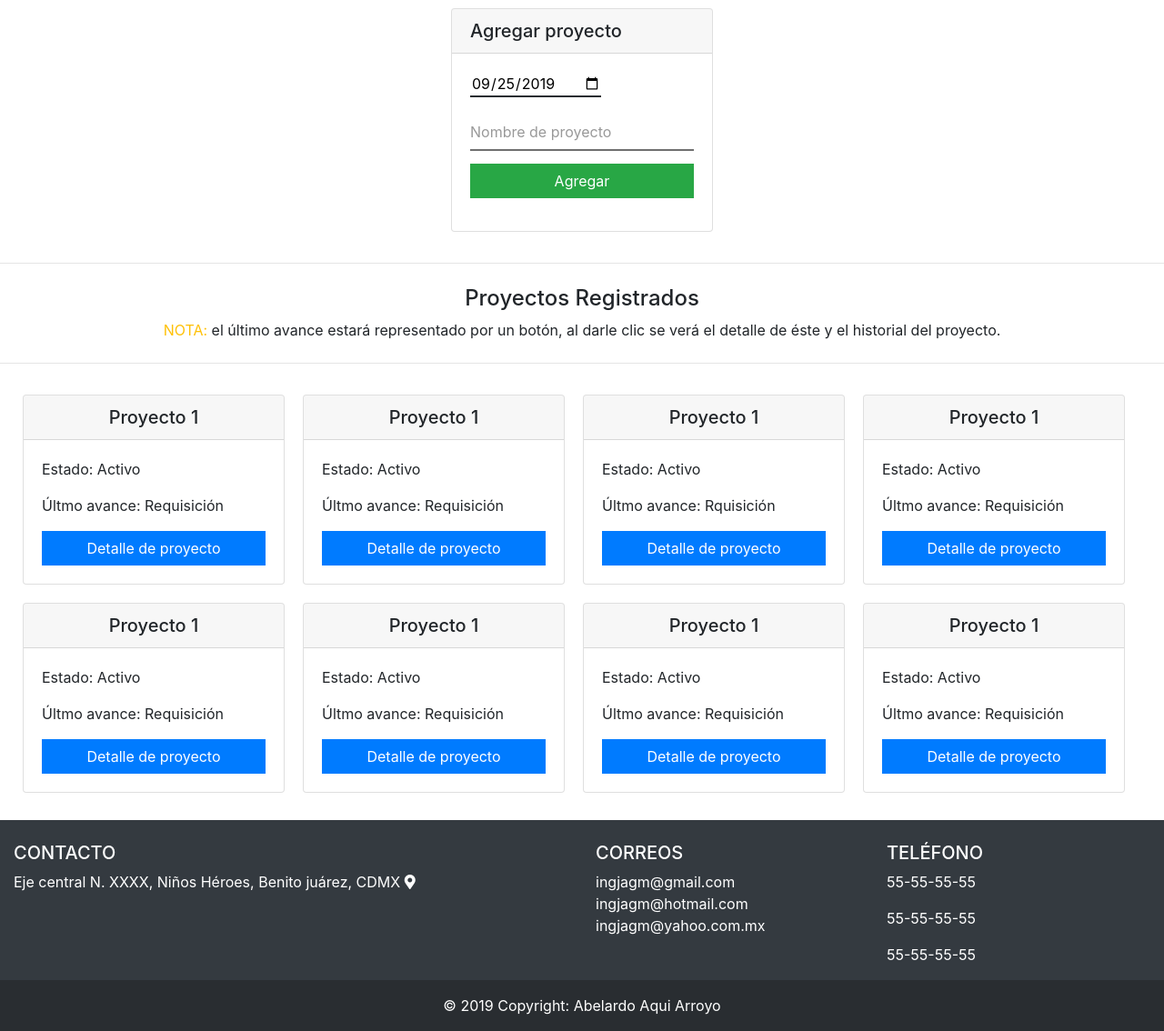
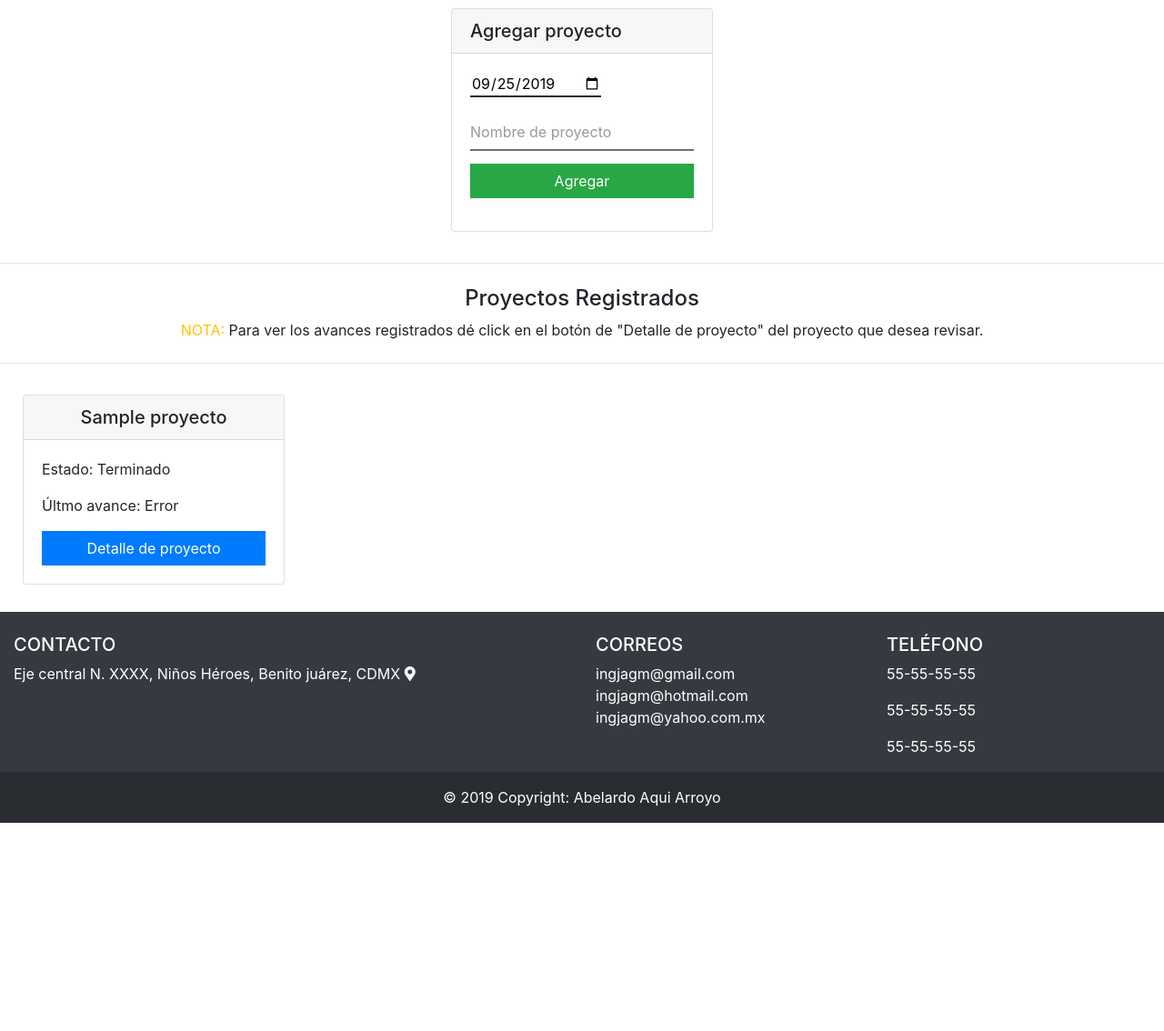
Before and after one commit to TecAbel/ProjectsMan, a PHP site: page /proyectos in a window 1280 px wide. Shown: the part 404-1538 px from the top of the page at 91% size. After the commit the page ends 1309 px from the top, so only its background shows below. Run offline with PHP 8.4, Linux system fonts and the light colour scheme; the visitor is signed in with stand-in values (Sample User, id 1); tables that the repository leaves empty or names only in its code hold one stand-in row (values such as "Sample post"); some libraries are stand-ins or nearby versions.

Commit message:
se cargan proyectos correctamente

```diff
--- a/PHP/peticiones.php
+++ b/PHP/peticiones.php
@@ -3,7 +3,50 @@
 
     function getProyectos(){
         require 'config.php';
-        $sql = "SELECT * ";
+        include('SED.php');
+        $texto ="";
+        $sql = "SELECT * from peticion_proyectos;";
+        $resultado = $conn->query($sql);
+        if(mysqli_num_rows($resultado)>0){
+            while($filas = $resultado->fetch_assoc()){
+                $nombreProyecto = $filas['nombre_proyecto'];
+                $estado = $filas['estado'];
+                $numProyecto =SED::encryption($filas['num_proyecto']);
+                if($estado == 1){
+                    $estado = 'Activo';
+                }else{
+                    $estado = 'Terminado';
+                }
+                $numAvance = $filas['ultimo_avance'];
+                if($numAvance){
+                    $consulta = "select nombre_detalle FROM avances where num_avance = '$numAvance';";
+                    $res = $conn->query($consulta);
+                    if(mysqli_num_rows($res)>0){
+                        $filasAvances = $res->fetch_assoc();
+                        $numAvance = $filasAvances['nombre_detalle'];
+                    }else{
+                        $numAvance = "Error";
+                    }
+                }
+                $texto = $texto. '
+                <div class="card">
+                    <h5 class="card-header text-center">'.$nombreProyecto.'</h5>
+                    <div class="card-body">
+                    <p class="card-text">Estado: '.$estado.'</p>
+                    <P class="card-text">Últmo avance: '.$numAvance.'</p>
+                        <a href="infoProyecto?sQrT='.$numProyecto.'" class="btn btn-primary rounded-0 w-100">Detalle de proyecto</a>
+                    </div>
+                </div>
+                ';
+            }
+        }
+        else{
+            $texto = '
+            <h3 class="w-100 text-center">Sin proyectos registrados</h3>
+            ';
+        }
+        return $texto;
+        mysqli_close($conn);
     }
 
 ?>
--- a/proyectos.php
+++ b/proyectos.php
@@ -1,5 +1,6 @@
 <?php
     require('PHP/repetitivo.php');
+    require('PHP/peticiones.php');
     session_start();
     if(!$_SESSION['loggeo'] === true){
         header("Location: index");
@@ -49,74 +50,10 @@
     </form>
     <hr class="my-4">
     <h4 class="text-center">Proyectos Registrados</h4>
-    <p class="text-small text-center"> <span class="text-warning">NOTA: </span>el último avance estará representado por un botón, al darle clic se verá el detalle de éste y el historial del proyecto.</p>
+    <p class="text-small text-center"> <span class="text-warning">NOTA: </span>Para ver los avances registrados dé click en el botón de "Detalle de proyecto" del proyecto que desea revisar.</p>
     <hr class="my-4">
     <div class="container-fluid contenedor-tarjetas">
-
-        <div class="card">
-            <h5 class="card-header text-center">Proyecto 1</h5>
-            <div class="card-body">
-            <p class="card-text">Estado: Activo</p>
-            <P class="card-text">Últmo avance: Requisición</p>
-                <a href="infoProyecto" class="btn btn-primary rounded-0 w-100">Detalle de proyecto</a>
-            </div>
-        </div>
-        <div class="card">
-            <h5 class="card-header text-center">Proyecto 1</h5>
-            <div class="card-body">
-                <p class="card-text">Estado: Activo</p>
-                <P class="card-text">Últmo avance: Requisición</p>
-                <a href="#" class="btn btn-primary rounded-0 w-100">Detalle de proyecto</a>
-            </div>
-        </div>
-        <div class="card">
-            <h5 class="card-header text-center">Proyecto 1</h5>
-            <div class="card-body">
-                <p class="card-text">Estado: Activo</p>
-                <P class="card-text">Últmo avance: Rquisición</p>
-                <a href="#" class="btn btn-primary rounded-0 w-100">Detalle de proyecto</a>
-            </div>
-        </div>
-        <div class="card">
-            <h5 class="card-header text-center">Proyecto 1</h5>
-            <div class="card-body">
-                <p class="card-text">Estado: Activo</p>
-                <P class="card-text">Últmo avance: Requisición</p>
-                <a href="#" class="btn btn-primary rounded-0 w-100">Detalle de proyecto</a>
-            </div>
-        </div>
-        <div class="card">
-            <h5 class="card-header text-center">Proyecto 1</h5>
-            <div class="card-body">
-                <p class="card-text">Estado: Activo</p>
-                <P class="card-text">Últmo avance: Requisición</p>
-                <a href="#" class="btn btn-primary rounded-0 w-100">Detalle de proyecto</a>
-            </div>
-        </div>
-        <div class="card">
-            <h5 class="card-header text-center">Proyecto 1</h5>
-            <div class="card-body">
-                <p class="card-text">Estado: Activo</p>
-                <P class="card-text">Últmo avance: Requisición</p>
-                <a href="#" class="btn btn-primary rounded-0 w-100">Detalle de proyecto</a>
-            </div>
-        </div>
-        <div class="card">
-            <h5 class="card-header text-center">Proyecto 1</h5>
-            <div class="card-body">
-                <p class="card-text">Estado: Activo</p>
-                <P class="card-text">Últmo avance: Requisición</p>
-                <a href="#" class="btn btn-primary rounded-0 w-100">Detalle de proyecto</a>
-            </div>
-        </div>
-        <div class="card">
-            <h5 class="card-header text-center">Proyecto 1</h5>
-            <div class="card-body">
-                <p class="card-text">Estado: Activo</p>
-                <P class="card-text">Últmo avance: Requisición</p>
-                <a href="#" class="btn btn-primary rounded-0 w-100">Detalle de proyecto</a>
-            </div>
-        </div>
+        <?php echo getProyectos()?>
     </div>
     <?php echo getFooter() ?>
 </body>
```
